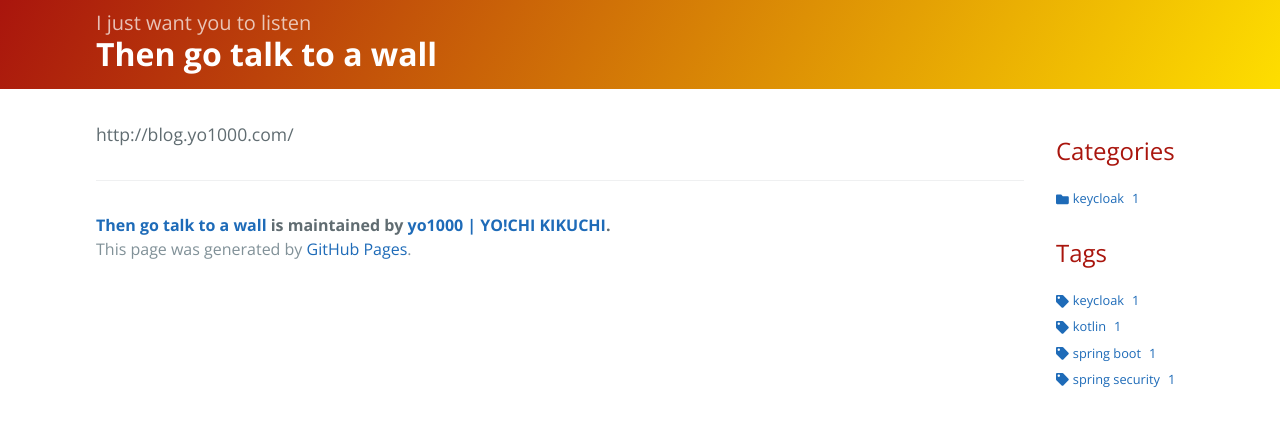
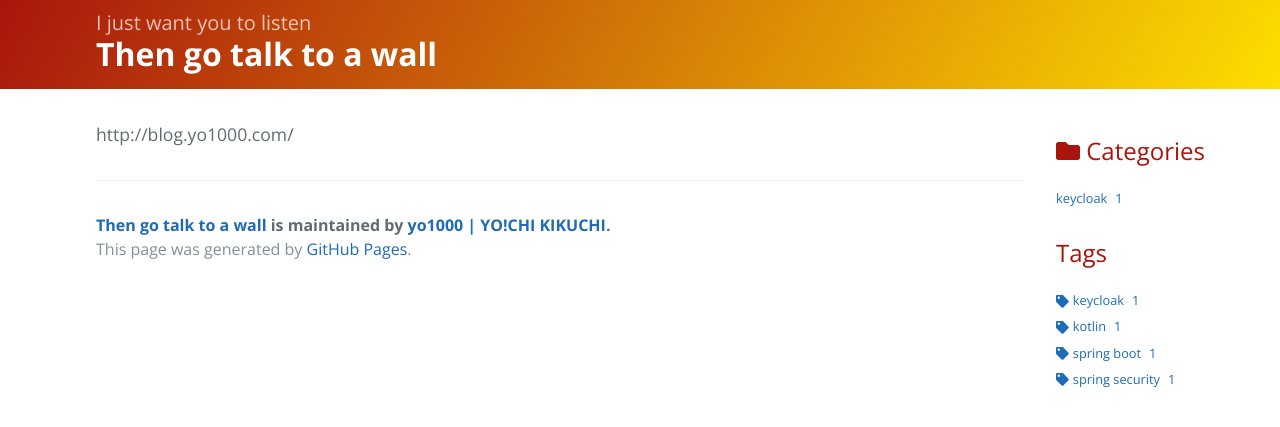
Before and after one commit to yo1000/blog.yo1000.com, a Jekyll site: the page built from README.md, in a window 1280 px wide. Shown: the top 427 px of the page. Built offline with Jekyll 4.4.1, drawn with Linux system fonts in a browser that asks for light colours; our own code applies the rules of GitHub Pages for plain Markdown files.

Commit message:
Update content-categories.html

```diff
--- a/_includes/content-categories.html
+++ b/_includes/content-categories.html
@@ -1,11 +1,10 @@
 <section class="category-content">
-  <h1>Categories</h1>
+  <h1><i class="fas fa-folder"></i> Categories</h1>
   <ul>
     {% assign sorted_categories = site.categories | sort %}
     {% for category in sorted_categories %}
       {% assign c = category[0] %}
       <li><a href="/categories#{{ c }}"><div
-        class="container"><div class="icon"><span><i class="fas fa-folder"></i></span></div></div><div
         class="container"><div class="label"><span>{{ c }}</span></div></div><div
         class="container"><div class="counter"><span>{{ site.categories[c].size }}</span></div></div></a></li>
     {% endfor %}
```
